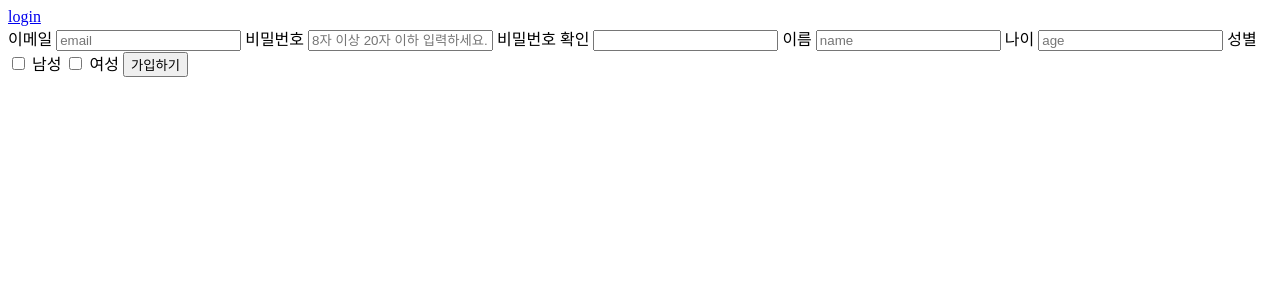
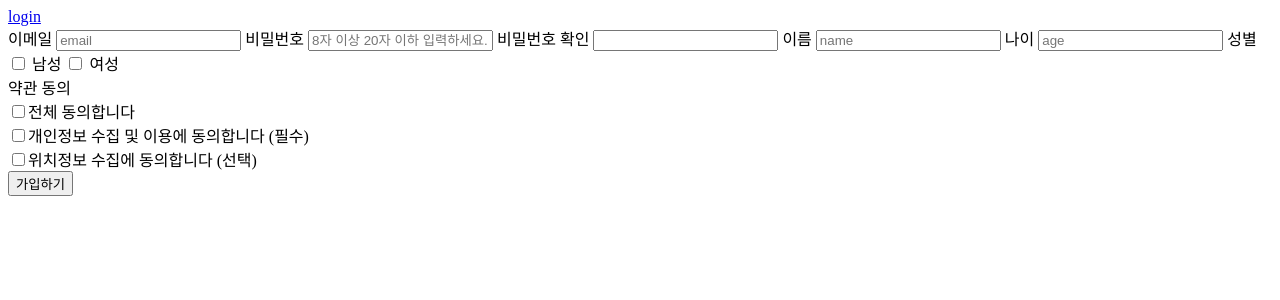
Before and after one commit to HeheHeewon/Project, a Django app: page /account/signup/ in a window 1280 px wide. Shown: the top 300 px of the page. Run offline with Django 5.2, Linux system fonts and the light colour scheme.

Commit message:
Back Login

```diff
--- a/accountapp/templates/accountapp/signup.html
+++ b/accountapp/templates/accountapp/signup.html
@@ -31,6 +31,16 @@
                     <label for="is_female">여성</label>
                 </td>
             </tr>
+           <div class="law">
+    <label for="law_all">약관 동의<br></label>
+    <input type="checkbox" id="law_all" name="law_all" value="전체 동의" onclick="toggleCheckboxes(event)">전체 동의합니다<br>
+    <input type="checkbox" id="law_use" name="law" value="use" required>개인정보 수집 및 이용에 동의합니다 (필수)<br>
+    <input type="checkbox" id="law_where" name="law" value="where">위치정보 수집에 동의합니다 (선택)
+</div>
+        <div id="error-message" style="display: none; color: red">
+          회원가입에 실패했습니다. 다시 시도해주세요.
+        </div>
+
 
         <td><input type="submit" value="가입하기" class="btn"></td>
 
```
